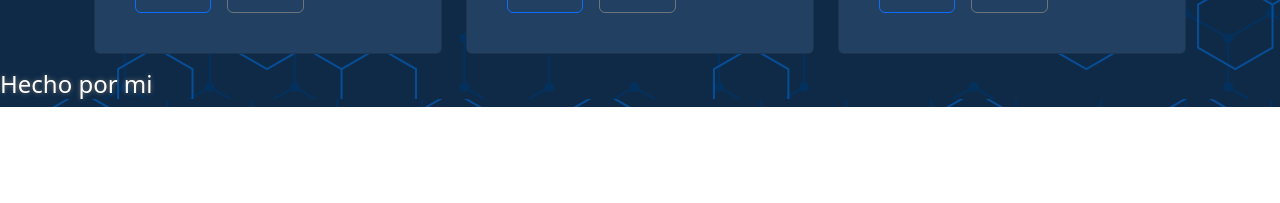
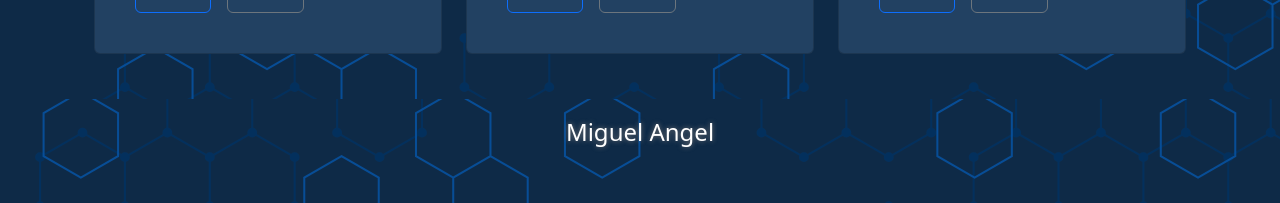
Before and after one commit to 2112miguel/portaflio, a Next.js app: page / in a window 1280 px wide. Shown: the part 2141-2344 px from the top of the page. Before the commit the page ends 2248 px from the top, so only its background shows below. Built offline with nearby package versions, Linux system fonts and the light colour scheme.

Commit message:
Change footer

```diff
--- a/pages/index.js
+++ b/pages/index.js
@@ -26,8 +26,8 @@ export default function Home() {
         <br />
         <Main />
       </main>
-      <footer>
-        <h4>Hecho por mi</h4>
+      <footer className="d-flex justify-content-center m-5">
+        <h4>Miguel Angel</h4>
       </footer>
     </div>
   );
```
